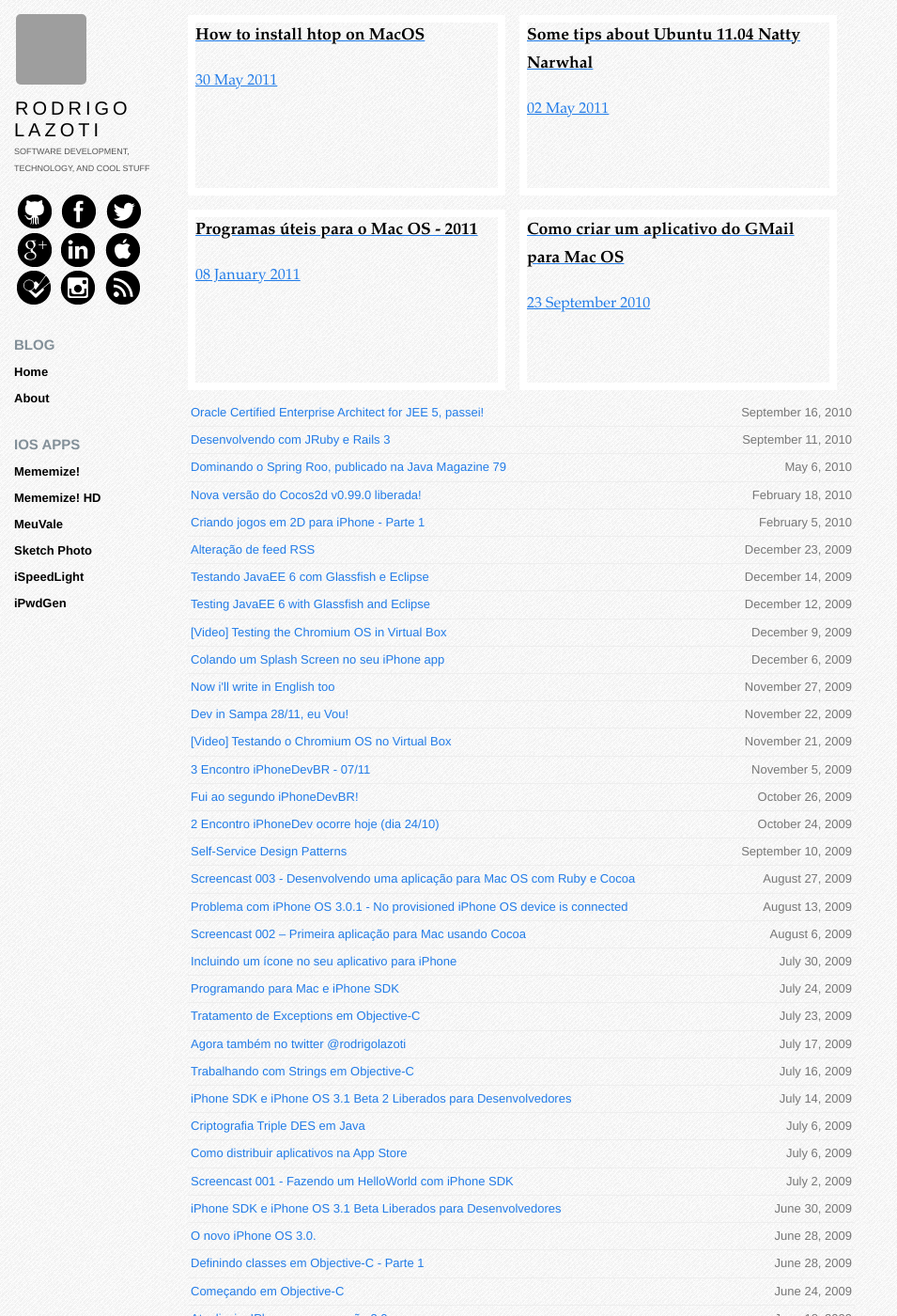
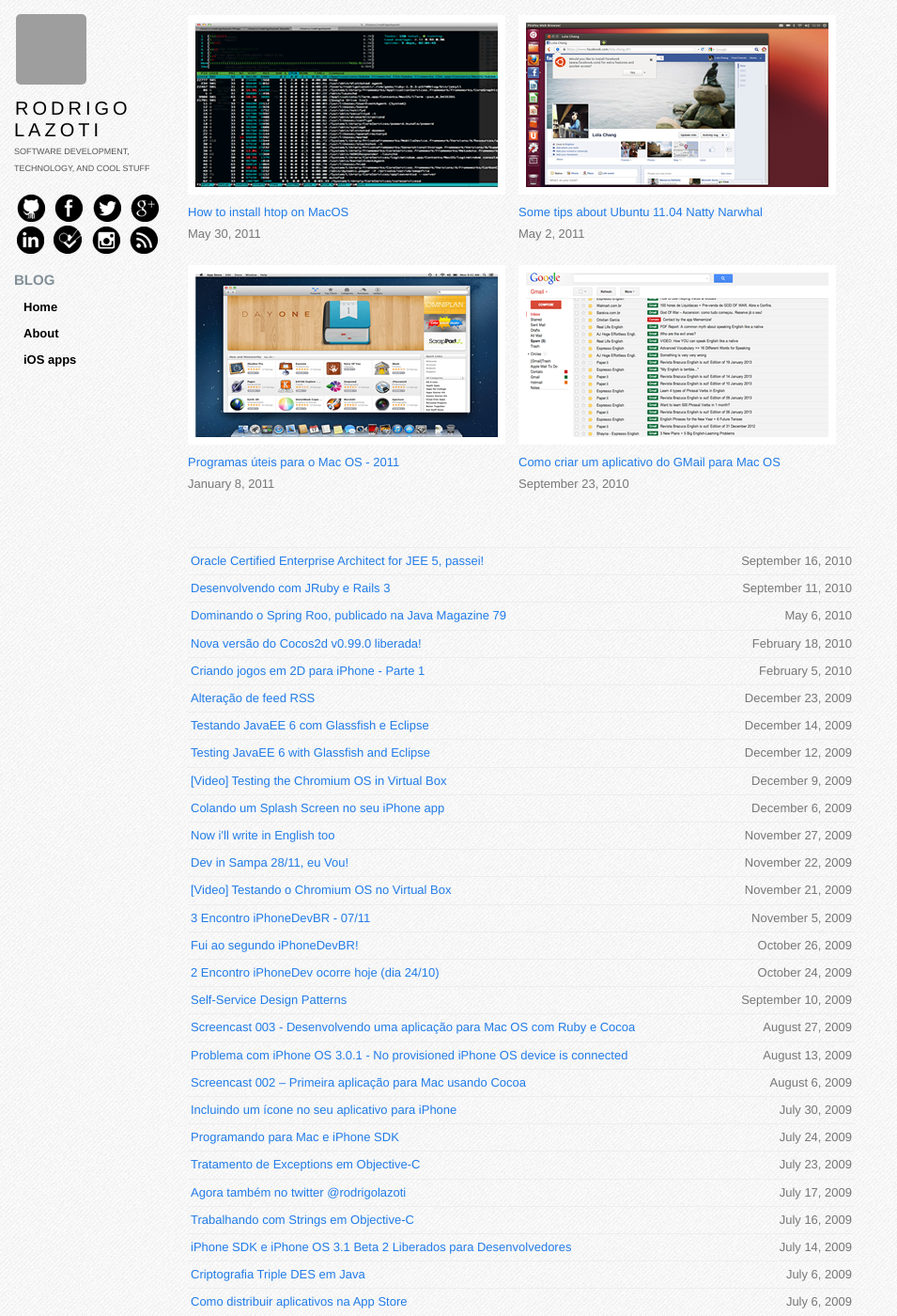
Before and after one commit to rlazoti/rlazoti.github.com, a Jekyll site: the page built from index.html, in a window 1280 px wide and 1400 px high. Shown: the whole window at 94% size, without its empty margins (0-955 px from the left). Built offline with Jekyll 4.4.1, drawn with Linux system fonts in a browser that asks for light colours; nearby versions of some CDN libraries; Markdown is read by kramdown in place of the engine named in the settings; grey boxes are pictures that could not be loaded.

Commit message:
Added poster to index page

```diff
--- a/_config.yml
+++ b/_config.yml
@@ -13,7 +13,6 @@ github: rlazoti
 facebook: rodrigolazoti
 linkedin: rodrigolazoti
 google_plus: 111551725687201434613
-app_store: mememize!/id451228425
 foursquare: rodrigolazoti
 instagram: rodrigolazoti
 gravatar_url: http://www.gravatar.com/avatar/d6cd131c2a59ae04ca2a41f9b6825b24.png
--- a/_layouts/layout.html
+++ b/_layouts/layout.html
@@ -8,19 +8,15 @@
     {% endif %}
     {{ site.name }}
   </title>
-
   <meta name="author" content="{{ site.name }}" />
   <meta name="description" content="{{ site.description }}" />
-
   <link rel="alternate" type="application/rss+xml" href="/atom.xml" />
-
   <link rel="stylesheet" href="/css/base.css" type="text/css" media="screen, projection" />
+  <link media="only screen and (max-device-width: 480px)" href="/css/iphone.css" type="text/css" rel="stylesheet" />
+  <link media="only screen and (device-width: 768px)" href="/css/iphone.css" type="text/css" rel="stylesheet" />
   <link rel="stylesheet" href="/css/socialite.css" type="text/css" media="screen, projection" />
   <link rel="stylesheet" href="/css/pygments.css" type="text/css" />
-  <link media="only screen and (max-device-width: 480px)" href="/css/iphone.css" type="text/css" rel="stylesheet" />
-  <link media="only screen and (device-width: 768px)" href="/css/iphone.css" type="text/css" rel="stylesheet" />
   <link href='http://fonts.googleapis.com/css?family=Yanone+Kaffeesatz' rel='stylesheet' type='text/css'>
-  <link rel="apple-touch-icon" href="/apple-touch-icon.png" />
   <script type="text/javascript" src="http://ajax.googleapis.com/ajax/libs/jquery/1.8.3/jquery.min.js"></script>
 </head>
 
@@ -39,17 +35,14 @@
     </section>
 
     <section class="meta">
-      <a href="https://github.com/{{ site.github }}" target="_blank"><img src="/images/github.png" /></a>
-      <a href="https://facebook.com/{{ site.facebook }}" target="_blank"><img src="/images/facebook.png"></a>
-      <a href="https://twitter.com/{{ site.twitter }}" target="_blank"><img src="/images/twitter.png"></a>
-
-      <a href="https://plus.google.com/{{ site.google_plus }}" target="_blank"><img src="/images/googleplus.png"></a>
-      <a href="https://linkedin.com/in/{{ site.linkedin }}" target="_blank"><img src="/images/linkedin.png"></a>
-      <a href="https://itunes.apple.com/app/{{ site.apps_tore }}" target="_blank"><img src="/images/appstore.png"></a>
-
-      <a href="https://foursquare.com/{{ site.foursquare }}" target="_blank"><img src="/images/foursquare.png"></a>
-      <a href="http://instagram.com/{{ site.instagram }}" target="_blank"><img src="/images/instagram.png"></a>
-      <a href="/atom.xml"><img src="/images/rss.png" /></a>
+      <a href="https://github.com/{{ site.github }}" target="_blank"><img alt="Github" src="/images/github.png" /></a>
+      <a href="https://facebook.com/{{ site.facebook }}" target="_blank"><img alt="Facebook" src="/images/facebook.png"></a>
+      <a href="https://twitter.com/{{ site.twitter }}" target="_blank"><img alt="Twitter" src="/images/twitter.png"></a>
+      <a href="https://plus.google.com/{{ site.google_plus }}" target="_blank"><img alt="Google+" src="/images/googleplus.png"></a>
+      <a href="https://linkedin.com/in/{{ site.linkedin }}" target="_blank"><img alt="LinkedIn" src="/images/linkedin.png"></a>
+      <a href="https://foursquare.com/{{ site.foursquare }}" target="_blank"><img alt="FourSquare" src="/images/foursquare.png"></a>
+      <a href="http://instagram.com/{{ site.instagram }}" target="_blank"><img alt="Instagram" src="/images/instagram.png"></a>
+      <a href="/atom.xml"><img alt="Feed RSS" src="/images/rss.png" /></a>
     </section>
 
     <section class="sections">
@@ -57,18 +50,7 @@
       <ul>
         <li><a href="/">Home</a></li>
         <li><a href="/about.html">About</a></li>
-      </ul>
-    </section>
-
-    <section class="sections">
-      <h3>iOS apps</h3>
-      <ul>
-        <li><a href="/">Mememize!</a></li>
-        <li><a href="/">Mememize! HD</a></li>
-        <li><a href="/">MeuVale</a></li>
-        <li><a href="/">Sketch Photo</a></li>
-        <li><a href="/">iSpeedLight</a></li>
-        <li><a href="/">iPwdGen</a></li>
+        <li><a href="/">iOS apps</a></li>
       </ul>
     </section>
 
--- a/css/base.css
+++ b/css/base.css
@@ -79,7 +79,7 @@ a {
   color: rgba(34,59,74,0.55);
   font-size: 25px;
   margin-bottom: 10px;
-  padding-top: 15px;
+  padding-top: 0px;
   font-size: 15px;
   text-transform: uppercase;
 }
@@ -91,6 +91,7 @@ a {
 .sidebar .sections ul {
 	margin: 0;
 	padding: 0;
+  padding-left: 10px;
 }
 
 .sidebar .sections li {
@@ -242,11 +243,7 @@ a {
 	margin: 10px 0 0 0;
 	padding: 0;
 	font-family: Helvetica, sans-serif;
-}
-
-.content .listing ul {
-	margin: 0;
-	padding: 0;
+  border-top: 1px solid #eee;
 }
 
 .content .listing li {
@@ -309,32 +306,53 @@ a {
 	color: #fff;
 }
 
-ul.nav {
+.content .nav {
   padding: 0px;
+  height: 550px;
+  overflow: hidden;
 }
 
-li.featured {
+.content .nav .featured {
   list-style: none;
   width: 322px;
   height: 176px;
   float: left;
-  margin-bottom: 15px;
-  border: 8px solid #fff;
-  margin-right: 15px;
+  margin-bottom: 90px;
+  margin-right: 30px;
   padding: 0px;
+  font-family: Helvetica, sans-serif;
 }
 
-li.featured p {
-  color: #000;
-  font-size: 1.1em;
-  font-weight: bold;
+.content .nav .featured a {
+  font-size: 13px;
+  padding: 0px;
+  margin: 0px;
+}
+
+.content .nav .featured span {
+  font-size: 13px;
+  color: #777777;
+  display: block;
+}
+
+.content .nav .featured a {
+  text-decoration: none;
+}
+
+.content .nav .featured a:hover {
+  text-decoration: underline;
+}
+
+.content .nav .featured a img {
+  border: 8px solid #fff;
+  padding: 0px;
 }
 
 footer {
   clear: both;
 	max-width: 710px;
-  height: 20px;
-  margin-bottom: 10px;
+  height: 25px;
+  margin-bottom: 15px;
   position: relative;
   margin-left: 200px;
   border-top: 2px solid rgba(0,49,79,0.08);
--- a/css/iphone.css
+++ b/css/iphone.css
@@ -10,7 +10,7 @@
 }
 
 .sidebar .name {
-	display: inline;
+	display: block;
 }
 
 .sidebar .name #fname,.sidebar .name #lname {
@@ -33,10 +33,26 @@
 	margin: 0;
 }
 
+.sidebar .sections {
+  display: block;
+  float: left;
+  width: 100%;
+  margin-bottom: 20px;
+}
+
+.sidebar .sections li {
+  display: inline;
+  float: left;
+}
+
 .sidebar .sections a {
-	font-size: 16px;
 	margin: 0 20px 0 0;
 	padding: 5px 10px;
+  font-size: 22px;
+}
+
+.sidebar .sections ul {
+  padding-left: 0px;
 }
 
 .content {
@@ -48,3 +64,39 @@
 .content h1 {
 	margin: 0 0 5px 0;
 }
+
+.content .nav {
+  width: 100%;
+  margin: 0;
+  padding: 0;
+  overflow: auto !important;
+  height: auto !important;
+  font-family: Helvetica, sans-serif;
+}
+
+.content .nav .featured {
+  height: auto !important;
+  padding: 10px 0px;
+  margin: 0;
+  color: #777777;
+  border-bottom: 1px solid #eee;
+  font-family: Helvetica, sans-serif;
+  display: block;
+  width: 100%;
+}
+
+.content .nav .featured a {
+  float: left;
+  width: auto !important;
+  font-size: 22px;
+}
+
+.content .nav .featured a img {
+  display: none;
+}
+
+.content .nav .featured span {
+  display: inline;
+  float: right;
+  width: auto !important;
+}
--- a/index.html
+++ b/index.html
@@ -8,10 +8,10 @@ title: "Posts"
   {% for post in site.posts limit:4 %}
     <li class="featured">
       <a href="{{ post.url }}">
-        <i class="icn-{{ post.image }}"></i>
-        <p>{{ post.title }}</p>
-        <aside>{{ post.date | date: "%d %B %Y" }}</aside>
+        <img src="/images/posters/{{ post.slug }}.png" alt="{{ post.title }}" />
+        {{ post.title }}
       </a>
+      <span>{{ post.date | date: "%B %e, %Y" }}</span>
     </li>
   {% endfor %}
   </ul>
```
Also changed, not shown: images/facebook.png, images/foursquare.png, images/github.png, images/googleplus.png, images/instagram.png, images/linkedin.png, images/posters/como-criar-um-aplicativo-do-gmail-para-mac-os.png (added), images/posters/how-to-install-htop-on-macos.png (added), images/posters/programas-uteis-para-o-mac-os-2011.png (added), images/posters/some-tips-about-ubuntu-11-04-natty-narwhal.png (added), images/rss.png, images/twitter.png.
